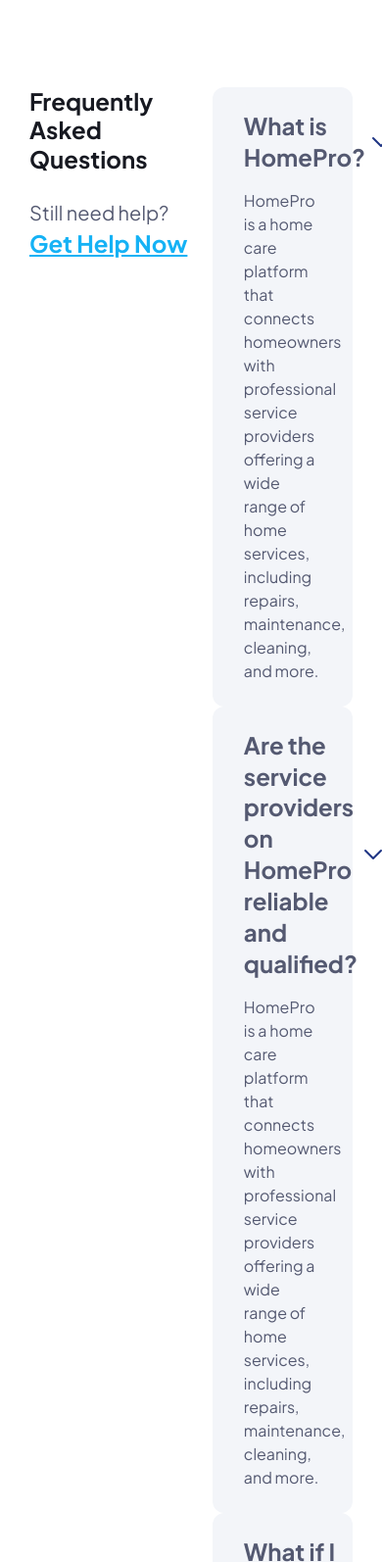
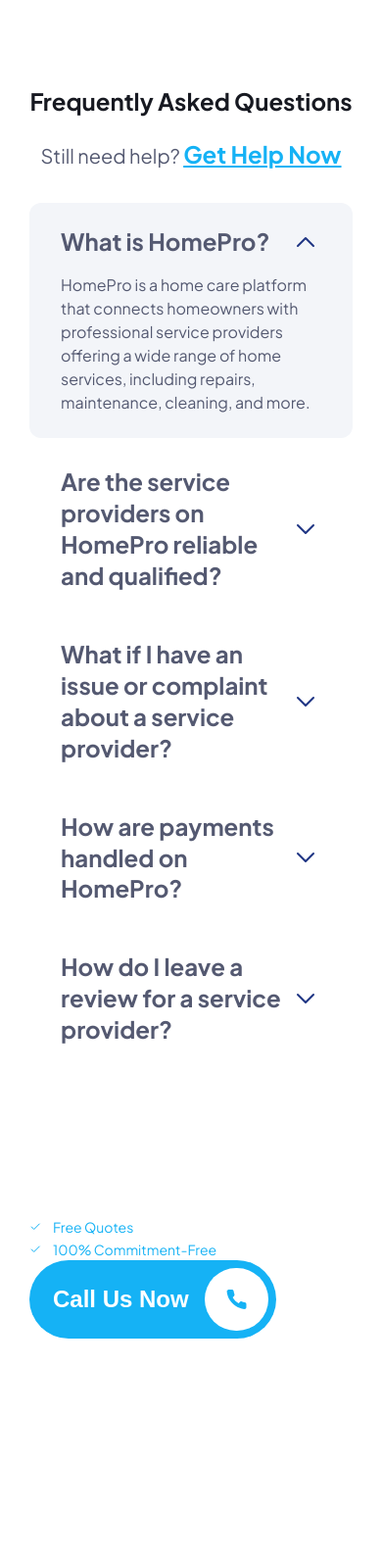
Before and after one commit to Backa228/HomeServices, a website with bundled scripts: page index.html in a window 390 px wide. Shown: the part 10406-12000 px from the top of the page at 98% size. After the commit the page ends 11772 px from the top, so only its background shows below. Built offline with nearby package versions, Linux system fonts and the light colour scheme; files whose address does not match are found by name.

Commit message:
lesson 20.01
Доробили секцію questions разом з адаптивом. Почали секцію talk.

```diff
--- a/index.html
+++ b/index.html
@@ -679,19 +679,19 @@
           </div>
         </div>
         <div class="questions__spoillers">
-          <div class="spoiller">
-            <div class="spoiller__title">
-              What is HomePro?
+          <div class="spoiller open">
+            <div class="spoiller__title active">
+              <p>What is HomePro?</p>
               <img src="/source/images/spoiller.svg" alt="">
             </div>
-            <div class="spoiller__text">
+            <div class="spoiller__text active">
               HomePro is a home care platform that connects homeowners with professional service providers offering a wide range of
               home services, including repairs, maintenance, cleaning, and more.
             </div>
           </div>
           <div class="spoiller">
             <div class="spoiller__title">
-              Are the service providers on HomePro reliable and qualified?
+              <p>Are the service providers on HomePro reliable and qualified?</p>
               <img src="/source/images/spoiller.svg" alt="">
             </div>
             <div class="spoiller__text">
@@ -702,7 +702,7 @@
           </div>
           <div class="spoiller">
             <div class="spoiller__title">
-              What if I have an issue or complaint about a service provider?
+              <p>What if I have an issue or complaint about a service provider?</p>
               <img src="/source/images/spoiller.svg" alt="">
             </div>
             <div class="spoiller__text">
@@ -713,7 +713,7 @@
           </div>
           <div class="spoiller">
             <div class="spoiller__title">
-              How are payments handled on HomePro?
+              <p>How are payments handled on HomePro?</p>
               <img src="/source/images/spoiller.svg" alt="">
             </div>
             <div class="spoiller__text">
@@ -724,7 +724,7 @@
           </div>
           <div class="spoiller">
             <div class="spoiller__title">
-              How do I leave a review for a service provider?
+              <p>How do I leave a review for a service provider?</p>
               <img src="/source/images/spoiller.svg" alt="">
             </div>
             <div class="spoiller__text">
@@ -735,6 +735,28 @@
         </div>
       </div>
     </section>
+    <section class="talk">
+      <div class="talk__container">
+        <div class="talk__content">
+          <div class="talk__block-title block-title">
+            <h2 class="block-title__title block-title__title-big block-title__title-white">
+              Need improvement or repair your home? we can help!
+            </h2>
+          </div>
+          <ul class="talk-listDone">
+            <li class="done__item">Free Quotes</li>
+            <li class="done__item">100% Commitment-Free</li>
+          </ul>
+          <button class="talk__button call-button call-button-blue">
+            <span>Call Us Now</span>
+            <div class="call-button__icon">
+              <img src="source/images/icons/icon6.svg" alt="" />
+            </div>
+          </button>
+        </div>
+        <div class="talk__image"></div>
+      </div>
+    </section>
   </body>
   <script src="https://cdn.jsdelivr.net/npm/swiper@10/swiper-bundle.min.js"></script>
   <script src="
--- a/script.js
+++ b/script.js
@@ -80,7 +80,7 @@
     const isExpanded = moreTitle.textContent.trim() === 'View More'
     moreTitle.textContent = isExpanded ? 'View Less' : 'View More'
 
-    if (this.textContent.trim() === 'View Less'){
+    if(this.textContent.trim() === 'View Less'){
         arrowMore.classList.add('less')
     } else {
         arrowMore.classList.remove('less')
@@ -174,3 +174,20 @@
     })
 })
 });
+
+const spoillers = document.querySelectorAll('.spoiller')
+
+spoillers.forEach(spoiller => {
+    spoiller.addEventListener('click', () => {
+        spoiller.classList.toggle("open")
+
+        const title = spoiller.querySelector('.spoiller__title')
+        title.classList.toggle('active')
+
+        const content = spoiller.querySelector('.spoiller__text')
+        content.classList.toggle('active')
+    })
+})
+
+// .parentElement - пошук батьківського елемента
+// .nextSiplingElement - пошук наступного елемента на одному рівні вкладеності ('брата/сестри')
--- a/styles/style.css
+++ b/styles/style.css
@@ -50,12 +50,12 @@
 
 /* #endregion */
 /* #region Стилі зазамовченням */
-
 :root {
   --Primary-Dark-Blue-1: #142257;
   --Primary-Dark-Blue-2: #1f3584;
   --Neutural-Grey-1: #545971;
   --Neutural-Grey-2: #9ea3b5;
+  --Neutural-Light-Grey: #f3f5f9;
   --Soft-Grey: #e3e6f0;
   --Light-Grey: #f3f5f9;
   --Primary-Sky-Blue: #15b2f5;
@@ -1750,8 +1750,9 @@
 
 .questions__container {
   display: grid;
-  grid-template-columns: auto 43.385417%;
-  gap: 20px;
+  grid-template-columns: auto 60%; /* 833/1440 */
+  column-gap: 20px;
+  row-gap: 32px;
 }
 
 .questions-header {
@@ -1785,12 +1786,13 @@
 .spoiller {
   padding: 24px 32px;
   border-radius: 12px;
-  background-color: var(--Light-Grey);
+  background-color: var(--Neutural-White);
   transition: background-color 0.5s ease;
 }
 
-.spoiller.open{
-  background-color: var(--Neutural-Grey-2);
+.spoiller.open:not(:last-child) {
+  background-color: var(--Neutural-Light-Grey);
+  margin-bottom: 5px;
 }
 
 .spoiller__title {
@@ -1807,21 +1809,43 @@
 .spoiller__title img{
   width: 32px;
   height: 32px;
-  transition: transforn 0.3s ease;
-}
-
-.spoiller__title.active img{
-  transition: rotate(180deg);
+  transition: transform 0.3s ease;
+}
+
+.spoiller__title.active img {
+  transform: rotate(180deg);
 }
 
 .spoiller__text {
   font-size: 16px;
   font-weight: 400;
   line-height: 1.5;
+  padding-top: 0px;
+  max-height: 0px;
+  overflow: hidden;
+  transition: max-haight 0.5s ease, padding-top 0.5s ease;
+}
+
+.spoiller__text.active{
+  max-height: 500px;
   padding-top: 16px;
 }
 
 @media (max-width: 991.98px) {
+  .questions__container{
+    grid-template-columns: auto;
+  }
+
+  .questions-header{
+    text-align: center;
+    margin: 0 auto;
+  }
+
+  .spoiller-title{
+    font-size: 18px;
+    font-weight: 600;
+    line-height: 1.33;
+  }
 }
 
 @media (max-width: 767.98px) {
```
